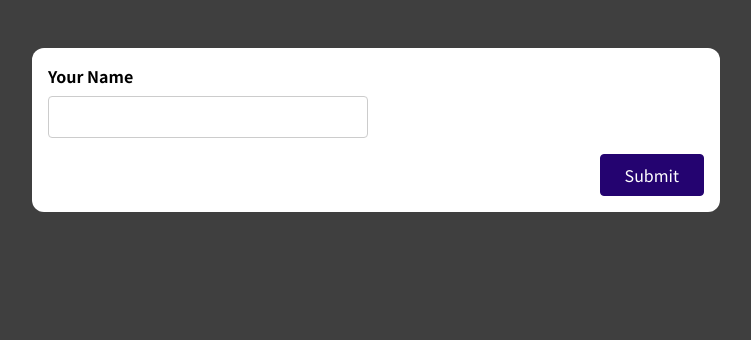
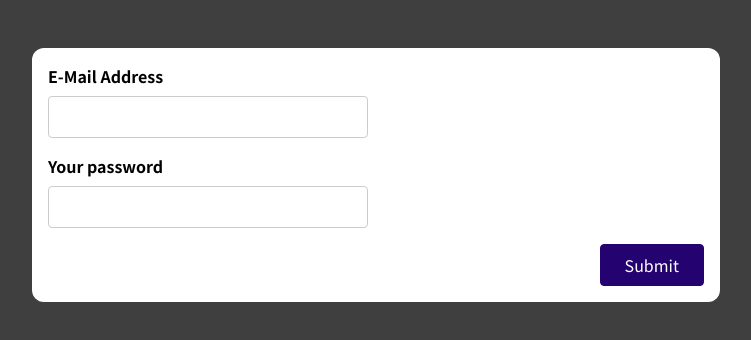
Before and after one commit to astaba/wie_react_form, a React (Create React App) app: page / in a window 1280 px wide. Shown: the top 340 px of the page, without its empty margins (264-1015 px from the left). Built offline with nearby package versions, Linux system fonts and the light colour scheme.

Commit message:
Retreive values with useRef

```diff
--- a/src/App.js
+++ b/src/App.js
@@ -1,9 +1,9 @@
-import SimpleInput from './components/SimpleInput';
+import BasicForm from './components/BasicForm';
 
 function App() {
   return (
     <div className="app">
-      <SimpleInput />
+      <BasicForm />
     </div>
   );
 }
--- a/src/components/BasicForm.js
+++ b/src/components/BasicForm.js
@@ -1,19 +1,23 @@
+import React, {useRef} from 'react';
 const BasicForm = (props) => {
+	const nameInputRef = useRef();
+	const passwdInputRef = useRef();
+
+	const handleSubmit = (e) => {
+		const name = nameInputRef.current.value;
+		const passwd = passwdInputRef.current.value;
+		e.preventDefault();
+		alert(name + ' - ' + passwd);
+	}
   return (
-    <form>
-      <div className='control-group'>
-        <div className='form-control'>
-          <label htmlFor='name'>First Name</label>
-          <input type='text' id='name' />
-        </div>
-        <div className='form-control'>
-          <label htmlFor='name'>Last Name</label>
-          <input type='text' id='name' />
-        </div>
+    <form onSubmit={handleSubmit}>
+      <div className='form-control'>
+        <label htmlFor='email'>E-Mail Address</label>
+        <input type='text' id='email' ref={nameInputRef} />
       </div>
       <div className='form-control'>
-        <label htmlFor='name'>E-Mail Address</label>
-        <input type='text' id='name' />
+        <label htmlFor='password'>Your password</label>
+        <input type='password' id='passwd' ref={passwdInputRef}/>
       </div>
       <div className='form-actions'>
         <button>Submit</button>
```
